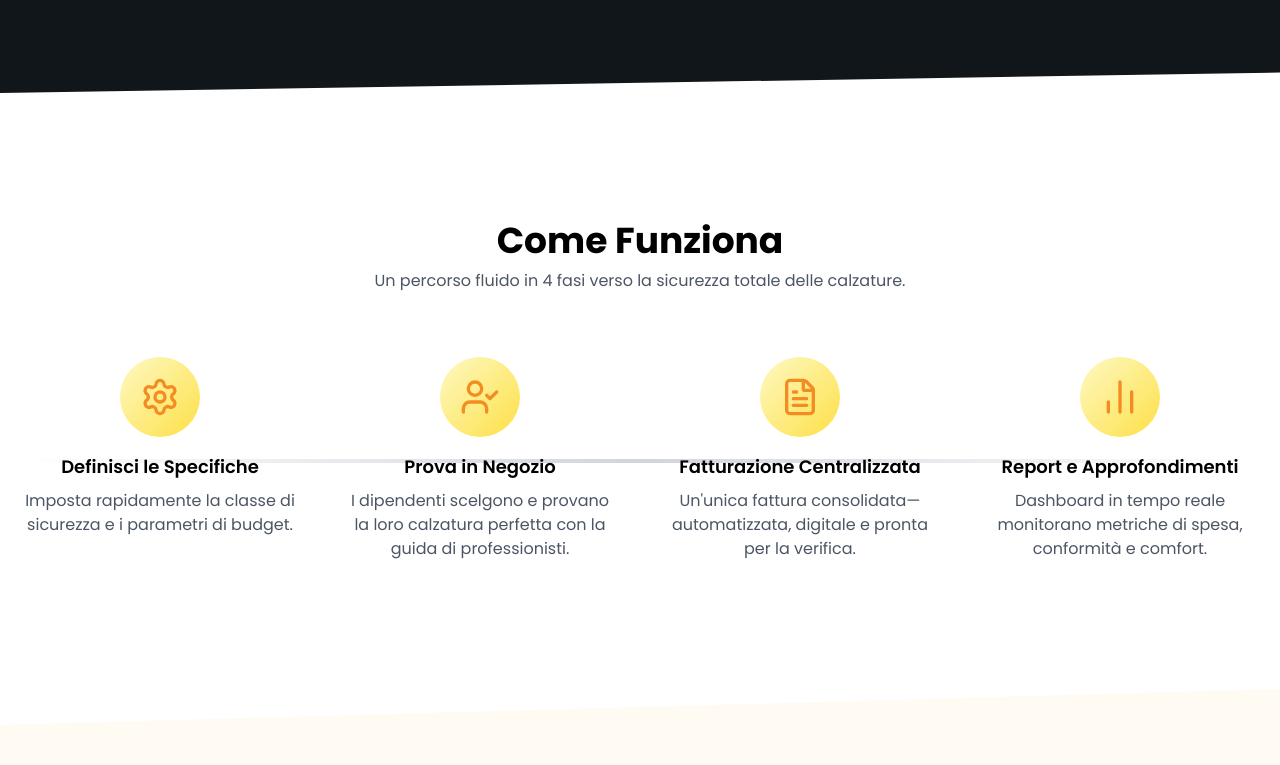
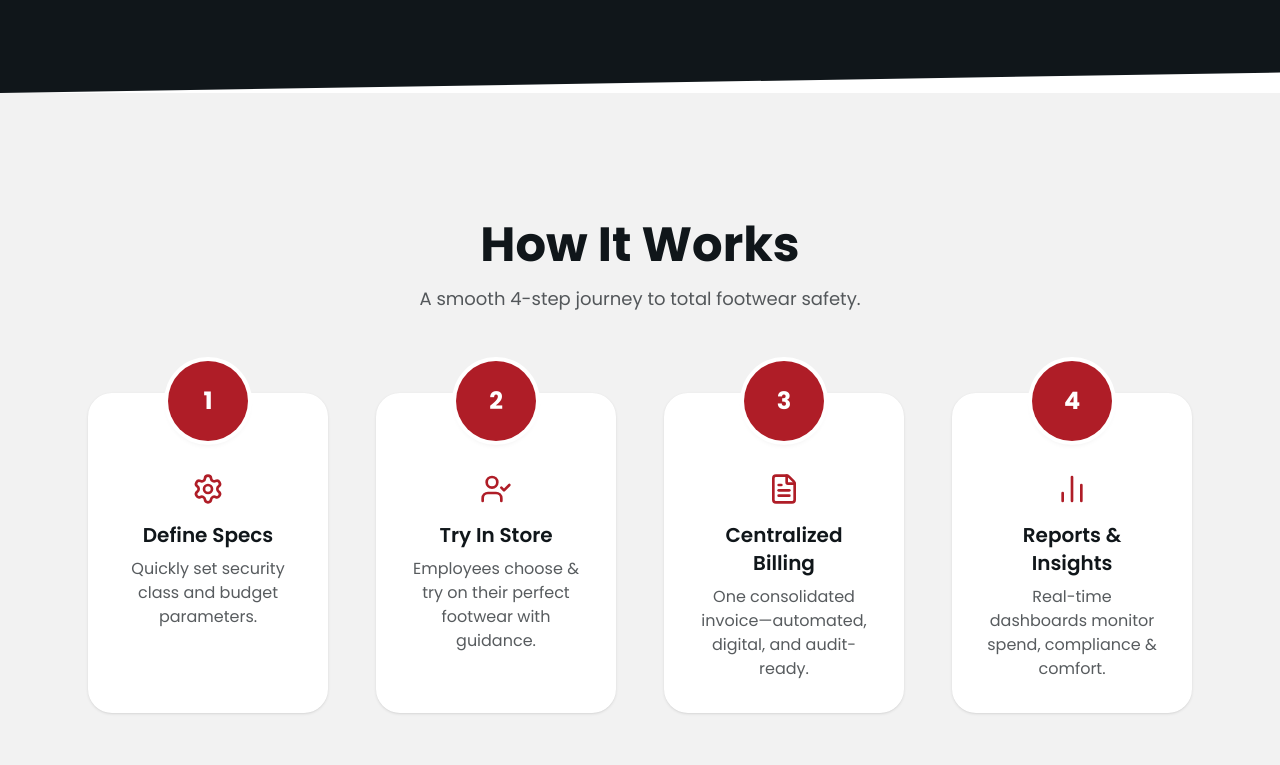
Before and after one commit to ansarmehmood67/landing_page, a plain HTML site: page index.html in a window 1280 px wide. Shown: the part 1835-2600 px from the top of the page. Drawn offline with nearby package versions, Linux system fonts and the light colour scheme.

Commit message:
Publish latest tweaks

```diff
--- a/index.html
+++ b/index.html
@@ -12,14 +12,20 @@
     theme: {
       extend: {
         colors: {
-            brand: '#F38D23',
+          /* Primary Ferrari red */
+          brand:    '#AF1D27',
+          /* Dark gray for text */
           dark: '#10161A',
-            'light-bg': '#FFFAF2'
+          /* Light gray for backgrounds */
+          'light-bg': '#F2F2F2',
+          /* Pure white */
+          white:    '#FFFFFF',
         }
       }
     }
   }
 </script>
+
 
   <!-- Google Fonts & AOS for scroll animations -->
   <link href="https://fonts.googleapis.com/css2?family=Poppins:wght@300;400;600;700&display=swap" rel="stylesheet" />
@@ -42,8 +48,9 @@
   <div class="max-w-7xl mx-auto flex items-center justify-between px-6 py-4">
     <!-- Logo -->
     <a href="#" class="flex items-center gap-2">
-      <img src="assets/y (6).png" class="h-12 w-auto" alt="…">
-      <span class="text-xl font-bold">SISTEMA <span class="text-brand">CALZATURA</span></span>
+      <img src="assets/Sistema (1).png" class="h-16 w-auto max-h-[64px]" alt="Ferrari Service Logo">
+
+
     </a>
 
     <!-- Only two items -->
@@ -226,61 +233,119 @@
 
 
 <!-- HOW IT WORKS -->
-<section id="process" class="relative py-32 bg-white overflow-hidden">
-  <div class="container mx-auto px-6">
-    <!-- Section Title -->
-    <div class="text-center mb-16" data-aos="fade-up">
-      <h2 class="text-4xl font-bold">Come Funziona</h2>
-      <p class="mt-2 text-gray-600">Un percorso fluido in 4 fasi verso la sicurezza totale delle calzature.</p>
+<section id="how-it-works" class="py-32 bg-light-bg">
+  <!-- Heading -->
+  <div class="max-w-4xl mx-auto text-center mb-20 px-6">
+    <h2 class="text-5xl font-extrabold text-dark mb-4">
+      How It Works
+    </h2>
+    <p class="text-lg text-dark/70">
+      A smooth 4-step journey to total footwear safety.
+    </p>
   </div>
 
-    <!-- Timeline Connector Line -->
-    <div class="relative">
-      <div class="hidden md:block absolute inset-y-1/2 left-0 right-0 h-1 bg-gradient-to-r from-transparent via-gray-300 to-transparent"></div>
+  <!-- Steps grid -->
+  <div class="max-w-6xl mx-auto grid gap-12 px-6 sm:grid-cols-1 md:grid-cols-2 lg:grid-cols-4">
+    <!-- Step 1 -->
+    <div
+      class="relative bg-white rounded-3xl p-8 shadow hover:shadow-lg transition-shadow"
+      data-aos="zoom-in"
+      data-aos-delay="0"
+    >
+      <!-- Number orb -->
+      <div class="absolute -top-8 left-1/2 transform -translate-x-1/2">
+        <div
+          class="w-20 h-20 flex items-center justify-center rounded-full
+                 bg-brand ring-4 ring-white text-white text-2xl font-extrabold shadow-md"
+        >
+          1
+        </div>
+      </div>
+      <!-- Content -->
+      <div class="mt-12 text-center">
+        <i data-lucide="settings" class="w-8 h-8 text-brand mx-auto mb-4"></i>
+        <h3 class="text-xl font-semibold text-dark mb-2">
+          Define Specs
+        </h3>
+        <p class="text-dark/70">
+          Quickly set security class and budget parameters.
+        </p>
+      </div>
+    </div>
 
-      <!-- Steps Grid -->
-      <ul class="relative z-10 grid grid-cols-1 md:grid-cols-4 gap-12">
-        <!-- Step 1 -->
-        <li class="flex flex-col items-center text-center group" data-aos="fade-up">
-          <div class="w-20 h-20 mb-4 rounded-full bg-gradient-to-br from-yellow-100 to-yellow-300 group-hover:from-brand group-hover:to-orange-600 flex items-center justify-center transition">
-            <i data-lucide="settings" class="w-10 h-10 text-brand group-hover:text-white transition"></i>
+    <!-- Step 2 -->
+    <div
+      class="relative bg-white rounded-3xl p-8 shadow hover:shadow-lg transition-shadow"
+      data-aos="zoom-in"
+      data-aos-delay="100"
+    >
+      <div class="absolute -top-8 left-1/2 transform -translate-x-1/2">
+        <div
+          class="w-20 h-20 flex items-center justify-center rounded-full
+                 bg-brand ring-4 ring-white text-white text-2xl font-extrabold shadow-md"
+        >
+          2
         </div>
-          <h3 class="font-semibold text-lg">Definisci le Specifiche</h3>
-          <p class="mt-2 text-gray-600 max-w-xs">
-            Imposta rapidamente la classe di sicurezza e i parametri di budget.
+      </div>
+      <div class="mt-12 text-center">
+        <i data-lucide="user-check" class="w-8 h-8 text-brand mx-auto mb-4"></i>
+        <h3 class="text-xl font-semibold text-dark mb-2">
+          Try In Store
+        </h3>
+        <p class="text-dark/70">
+          Employees choose &amp; try on their perfect footwear with guidance.
         </p>
-        </li>
-        <!-- Step 2 -->
-        <li class="flex flex-col items-center text-center group" data-aos="fade-up" data-aos-delay="100">
-          <div class="w-20 h-20 mb-4 rounded-full bg-gradient-to-br from-yellow-100 to-yellow-300 group-hover:from-brand group-hover:to-orange-600 flex items-center justify-center transition">
-            <i data-lucide="user-check" class="w-10 h-10 text-brand group-hover:text-white transition"></i>
       </div>
-          <h3 class="font-semibold text-lg">Prova in Negozio</h3>
-          <p class="mt-2 text-gray-600 max-w-xs">
-            I dipendenti scelgono e provano la loro calzatura perfetta con la guida di professionisti.
+    </div>
+
+    <!-- Step 3 -->
+    <div
+      class="relative bg-white rounded-3xl p-8 shadow hover:shadow-lg transition-shadow"
+      data-aos="zoom-in"
+      data-aos-delay="200"
+    >
+      <div class="absolute -top-8 left-1/2 transform -translate-x-1/2">
+        <div
+          class="w-20 h-20 flex items-center justify-center rounded-full
+                 bg-brand ring-4 ring-white text-white text-2xl font-extrabold shadow-md"
+        >
+          3
+        </div>
+      </div>
+      <div class="mt-12 text-center">
+        <i data-lucide="file-text" class="w-8 h-8 text-brand mx-auto mb-4"></i>
+        <h3 class="text-xl font-semibold text-dark mb-2">
+          Centralized Billing
+        </h3>
+        <p class="text-dark/70">
+          One consolidated invoice—automated, digital, and audit-ready.
         </p>
-        </li>
-        <!-- Step 3 -->
-        <li class="flex flex-col items-center text-center group" data-aos="fade-up" data-aos-delay="200">
-          <div class="w-20 h-20 mb-4 rounded-full bg-gradient-to-br from-yellow-100 to-yellow-300 group-hover:from-brand group-hover:to-orange-600 flex items-center justify-center transition">
-            <i data-lucide="file-text" class="w-10 h-10 text-brand group-hover:text-white transition"></i>
       </div>
-          <h3 class="font-semibold text-lg">Fatturazione Centralizzata</h3>
-          <p class="mt-2 text-gray-600 max-w-xs">
-            Un'unica fattura consolidata—automatizzata, digitale e pronta per la verifica.
+    </div>
+
+    <!-- Step 4 -->
+    <div
+      class="relative bg-white rounded-3xl p-8 shadow hover:shadow-lg transition-shadow"
+      data-aos="zoom-in"
+      data-aos-delay="300"
+    >
+      <div class="absolute -top-8 left-1/2 transform -translate-x-1/2">
+        <div
+          class="w-20 h-20 flex items-center justify-center rounded-full
+                 bg-brand ring-4 ring-white text-white text-2xl font-extrabold shadow-md"
+        >
+          4
+        </div>
+      </div>
+      <div class="mt-12 text-center">
+        <i data-lucide="bar-chart-2" class="w-8 h-8 text-brand mx-auto mb-4"></i>
+        <h3 class="text-xl font-semibold text-dark mb-2">
+          Reports &amp; Insights
+        </h3>
+        <p class="text-dark/70">
+          Real-time dashboards monitor spend, compliance &amp; comfort.
         </p>
-        </li>
-        <!-- Step 4 -->
-        <li class="flex flex-col items-center text-center group" data-aos="fade-up" data-aos-delay="300">
-          <div class="w-20 h-20 mb-4 rounded-full bg-gradient-to-br from-yellow-100 to-yellow-300 group-hover:from-brand group-hover:to-orange-600 flex items-center justify-center transition">
-            <i data-lucide="bar-chart-2" class="w-10 h-10 text-brand group-hover:text-white transition"></i>
       </div>
-          <h3 class="font-semibold text-lg">Report e Approfondimenti</h3>
-          <p class="mt-2 text-gray-600 max-w-xs">
-            Dashboard in tempo reale monitorano metriche di spesa, conformità e comfort.
-          </p>
-        </li>
-      </ul>
     </div>
   </div>
 </section>
@@ -477,13 +542,14 @@
 <footer class="bg-gray-50 py-12">
   <div class="max-w-screen-md mx-auto px-6 grid grid-cols-1 md:grid-cols-2 gap-8 justify-items-center">
     <!-- Column 1: Logo -->
-    <div class="flex flex-col items-center space-y-4">
+    <div class="flex justify-center md:justify-start">
   <img
-        src="assets/logo (1).png"
+    src="assets/Sistema (1).png"
     alt="Ferrari Service S.r.l."
-        class="h-28 w-auto"
+    class="max-h-16 w-auto object-contain"
   />
 </div>
+
     <!-- Column 2: Full Contact Info -->
     <div class="flex flex-col items-center space-y-1 text-gray-800 text-sm leading-snug">
       <p class="font-semibold">Ferrari Service S.r.l.</p>
```
Also changed, not shown: assets/Sistema (1).png (added). Lines whose indentation alone changed are shown as unchanged.
